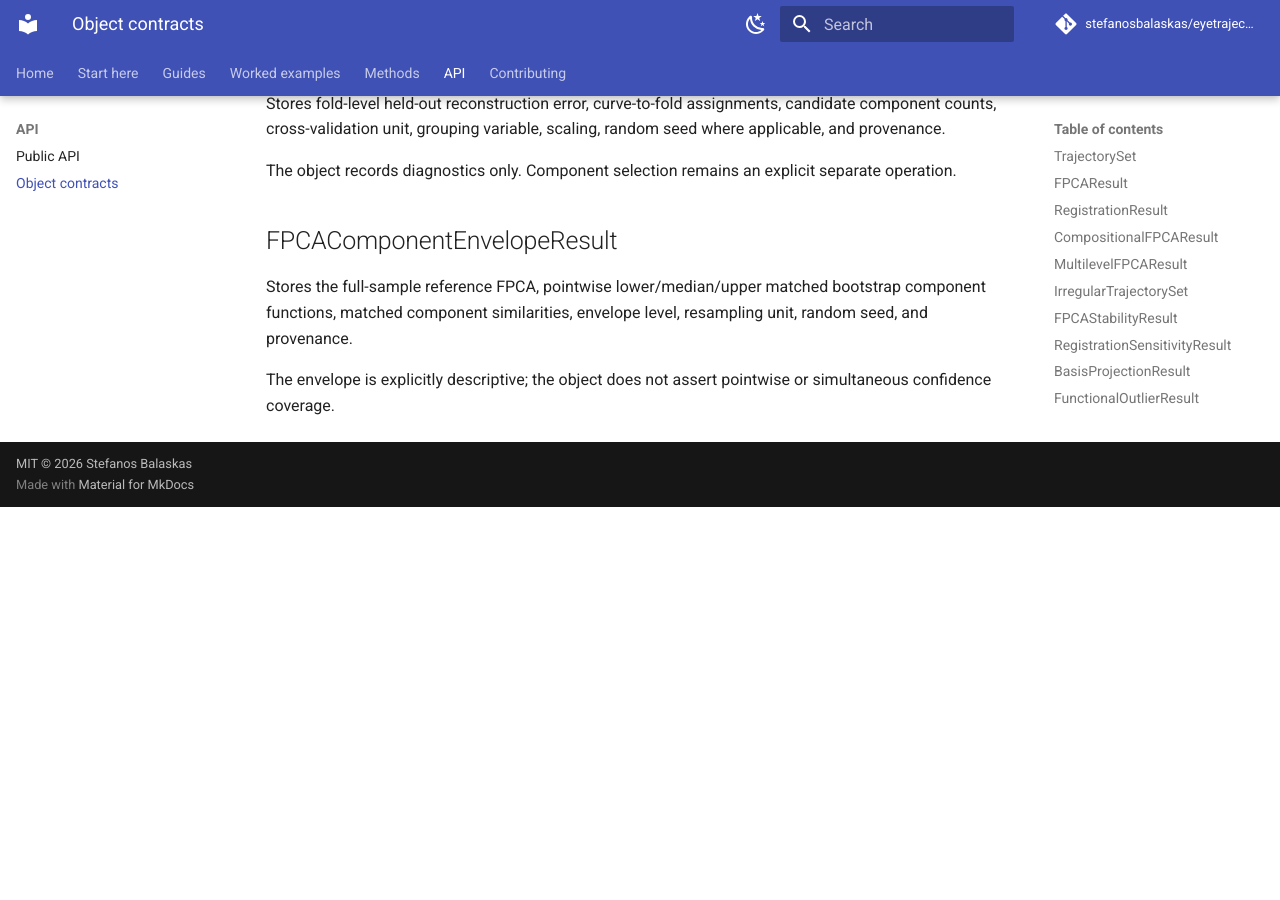
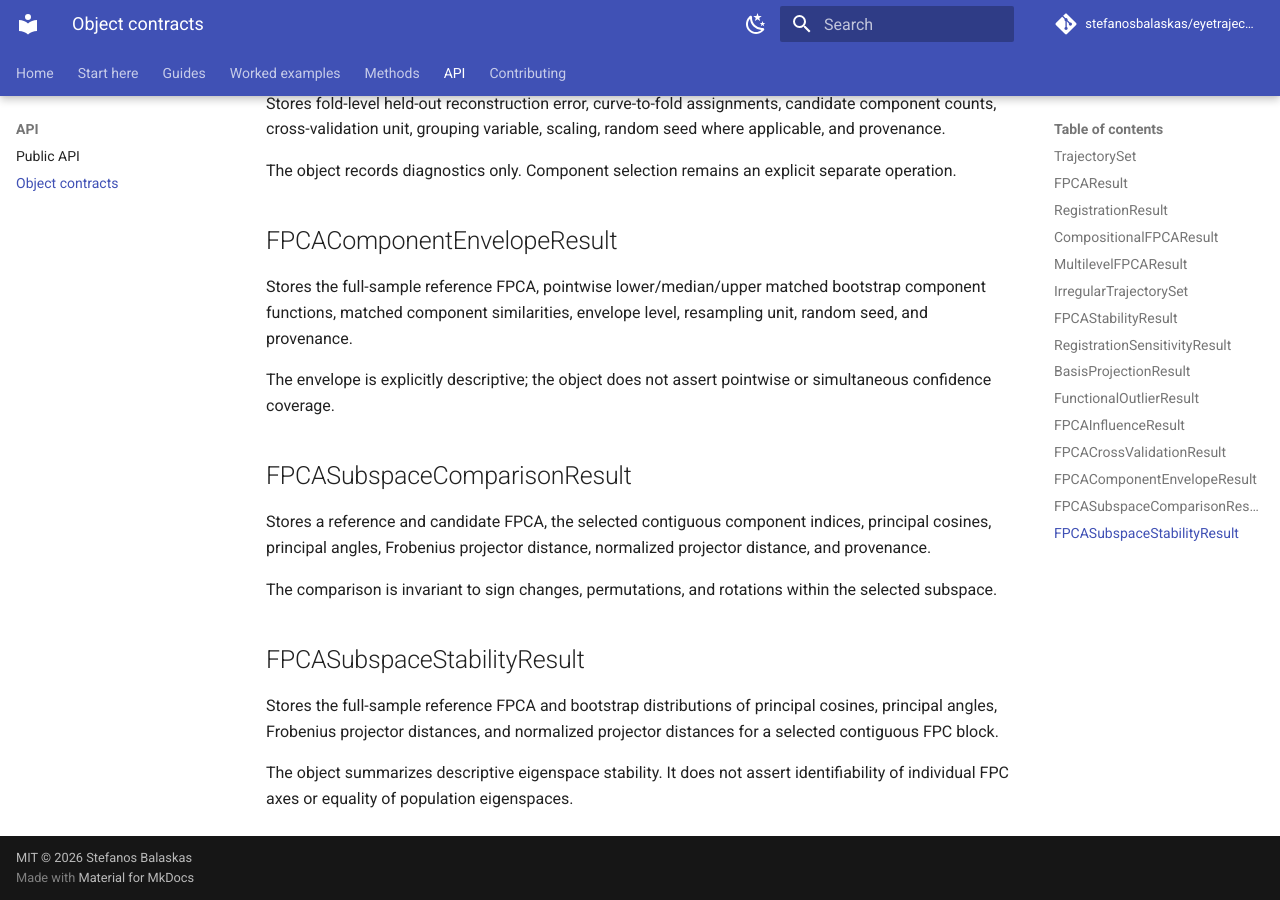
Before and after one commit to stefanosbalaskas/eyetrajectoriespy, an MkDocs documentation site: the page built from docs/reference/objects.md, in a window 1280 px wide and 900 px high, scrolled down 2000 px. Built offline with MkDocs 1.6.1 and Material for MkDocs 9.7.7, drawn with Linux system fonts in a browser that asks for light colours; comment, search, counter and statistics services are not loaded; before the commit the page ends 2507 px from its top, so only the background shows below that.

Commit message:
Document FPCA subspace stability objects

```diff
--- a/docs/reference/objects.md
+++ b/docs/reference/objects.md
@@ -80,3 +80,22 @@
 
 The envelope is explicitly descriptive; the object does not assert pointwise or
 simultaneous confidence coverage.
+
+
+## FPCASubspaceComparisonResult
+
+Stores a reference and candidate FPCA, the selected contiguous component
+indices, principal cosines, principal angles, Frobenius projector distance,
+normalized projector distance, and provenance.
+
+The comparison is invariant to sign changes, permutations, and rotations within
+the selected subspace.
+
+## FPCASubspaceStabilityResult
+
+Stores the full-sample reference FPCA and bootstrap distributions of principal
+cosines, principal angles, Frobenius projector distances, and normalized
+projector distances for a selected contiguous FPC block.
+
+The object summarizes descriptive eigenspace stability. It does not assert
+identifiability of individual FPC axes or equality of population eigenspaces.
```
